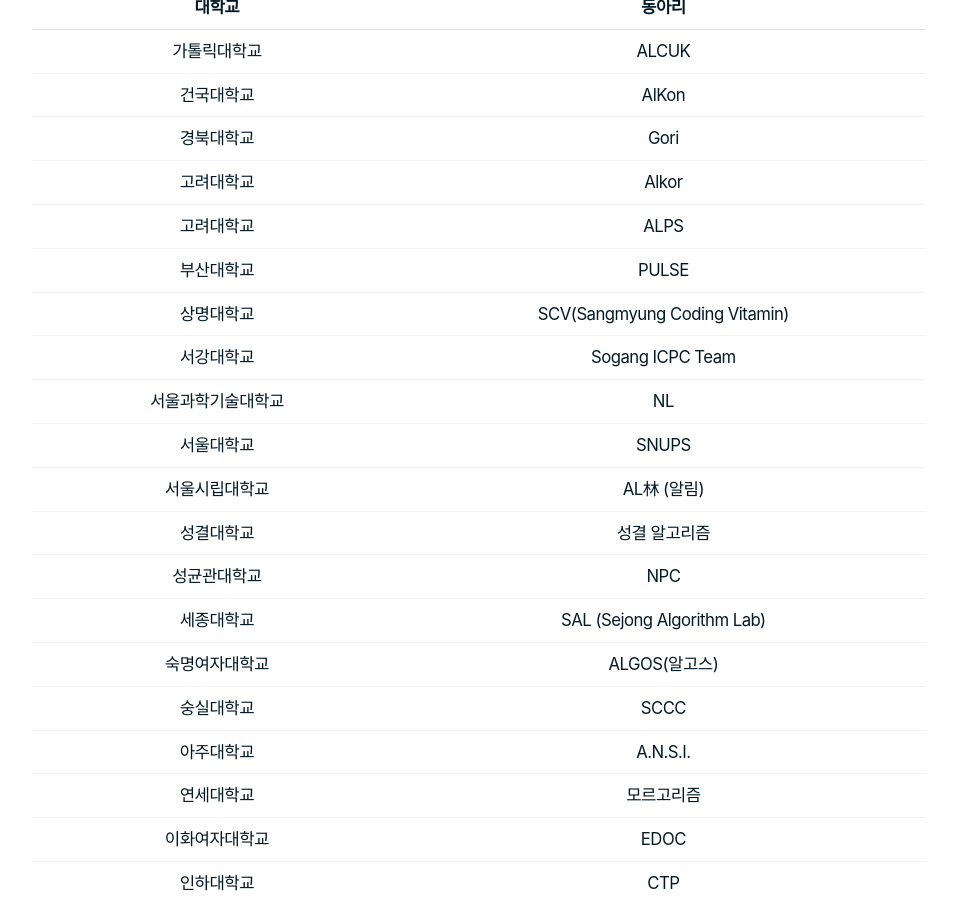
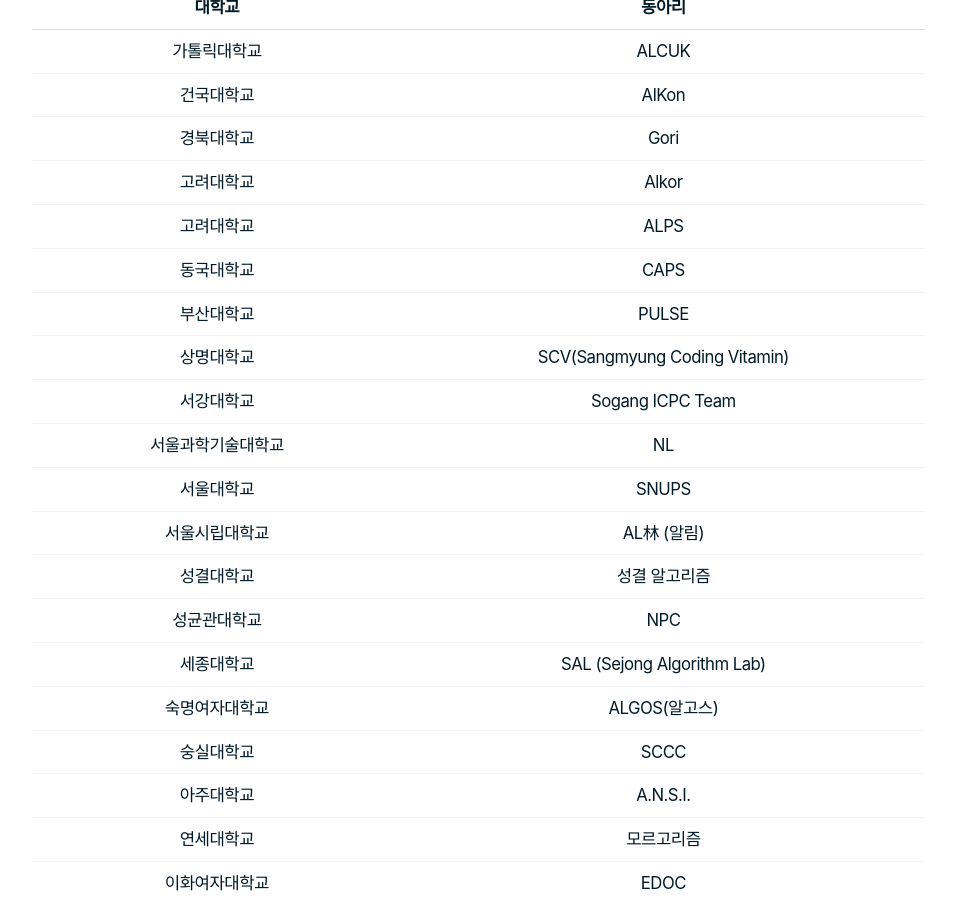
Before and after one commit to ucpcc/main, a Jekyll site: the page built from index.md, in a window 1280 px wide and 900 px high, scrolled down 1480 px. Shown: the whole window, without its empty margins (162-1118 px from the left). Built offline with Jekyll 4.4.1, drawn with Linux system fonts in a browser that asks for light colours; some web fonts are replaced.

Commit message:
minor (#22)
Co-authored-by: jong <jong@jongui-MacBookAir.local>

```diff
--- a/index.md
+++ b/index.md
@@ -22,6 +22,7 @@ title: 전국 대학생 프로그래밍 대회 동아리 연합
 | 경북대학교 | Gori |
 | 고려대학교 | Alkor |
 | 고려대학교 | ALPS |
+| 동국대학교 | CAPS |
 | 부산대학교 | PULSE |
 | 상명대학교 | SCV(Sangmyung Coding Vitamin) |
 | 서강대학교 | Sogang ICPC Team |
```
Also changed, not shown: other parts of index.md (+0 -1 lines).
